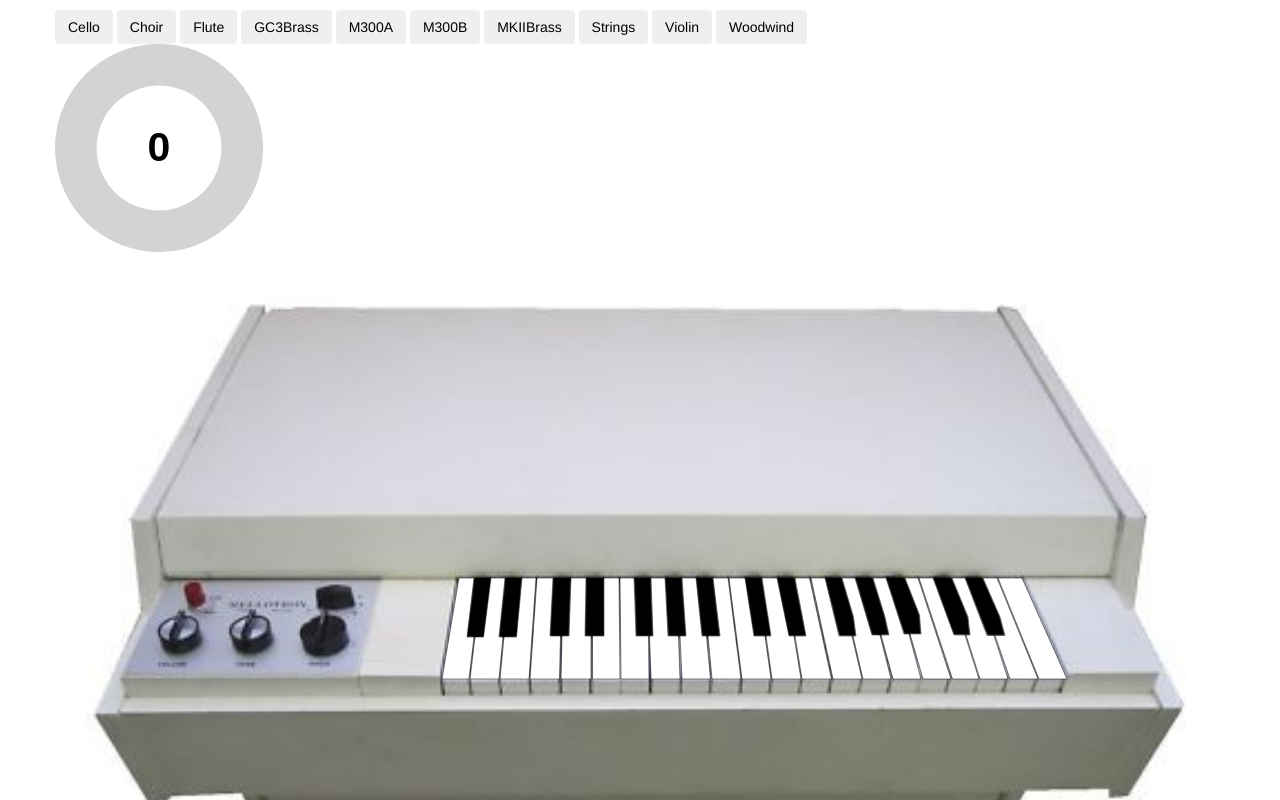
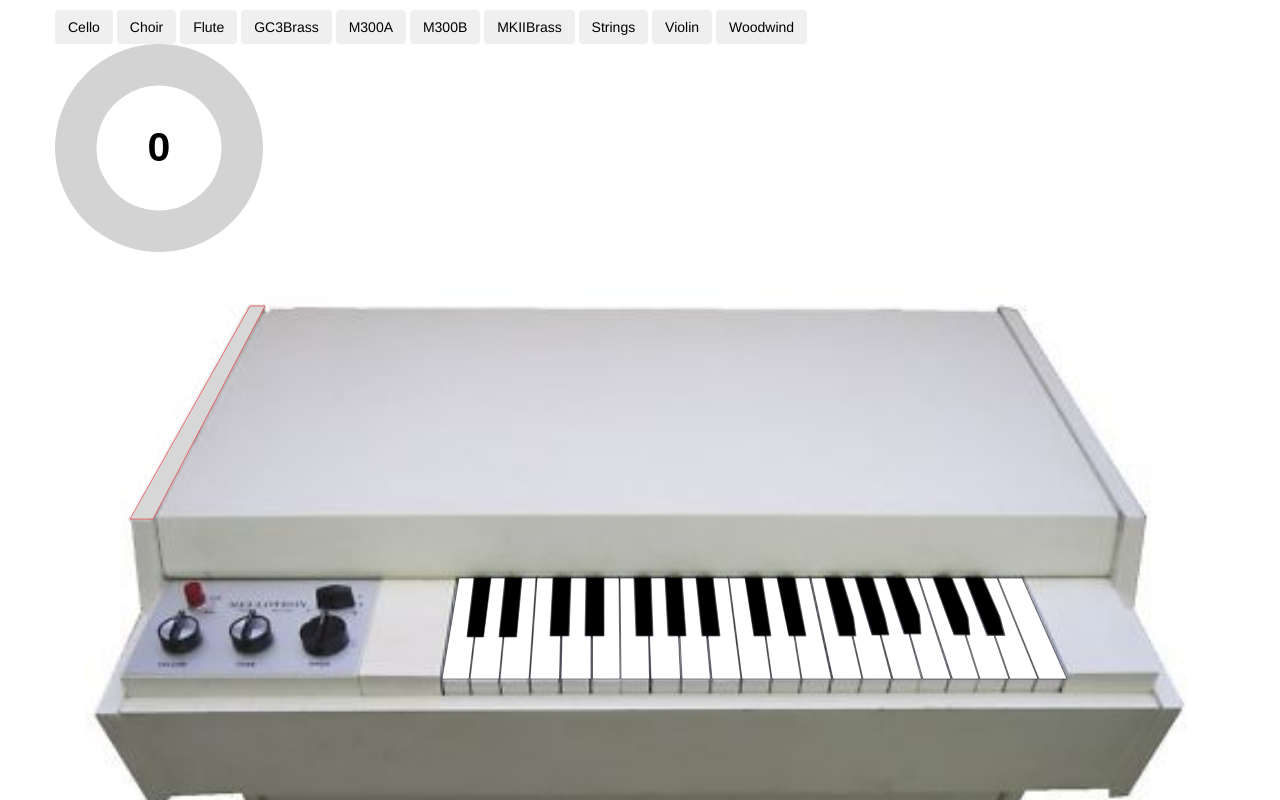
Before and after one commit to douglasray80/mello-bot, a website: page index.html in a window 1280 px wide. Shown: the top 800 px of the page. Drawn offline with Linux system fonts and the light colour scheme; no server answers.

Commit message:
starting drawing the console

```diff
--- a/assets/css/main.css
+++ b/assets/css/main.css
@@ -16,7 +16,7 @@ body {}
 button { color: #000000; }
 
 .knob-container {
-  width: 200px;
+  width: 100px;
   margin-top: 16px;
   margin-left: 12px;
   position: fixed;
--- a/assets/js/main.js
+++ b/assets/js/main.js
@@ -2,7 +2,7 @@ window.onload = function() {
 
   var paper = Snap('#canvas');
 
-  // var border = paper.rect(0, 0, 1000, 550).attr({ fill: '#000', stroke: '#000000', 'stroke-width': 0.8 });
+  // var border = paper.rect(0, 0, 1000, 550).attr({ fill: 'none', stroke: '#000000', 'stroke-width': 0.3 });
   //
   // var gridX = paper.path(
   //   'M 10 0 V 550 M 20 0 V 550 M 30 0 V 550 M 40 0 V 550 M 50 0 V 550 M 60 0 V 550 M 70 0 V 550 M 80 0 V 550 M 90 0 V 550' +
@@ -25,8 +25,8 @@ window.onload = function() {
   //   'M 0 400 H 1000 M 0 410 H 1000 M 0 420 H 1000 M 0 430 H 1000 M 0 440 H 1000 M 0 450 H 1000 M 0 460 H 1000 M 0 470 H 1000 M 0 480 H 1000 M 0 490 H 1000' +
   //   'M 0 500 H 1000 M 0 510 H 1000 M 0 520 H 1000 M 0 530 H 1000 M 0 540 H 1000 M 0 550 H 1000' +
   //   'M 0 0 Z').attr({ stroke: '#000000', 'stroke-width': 0.4 });
-
-
+  //
+  //
   //   paper.text(50, 5, "50");
   //   paper.text(100, 5, "100");
   //   paper.text(150, 5, "150");
@@ -98,9 +98,19 @@ window.onload = function() {
       'angleOffset': -125,
       'angleArc': 360,
       'thickness': .4,
-      'width': '100%'
+      'width': '60%'
     });
   });
+
+  // CONSOLE
+  paper.path('M 165 19, L 45 232, L 68 232, L 180 19, L 165 19, Z').attr({ fill: '#d7d7d7', stroke: '#f00', strokeWidth: 0.5 });
+  paper.path('M ').attr({ fill: 'none', stroke: '#f00', strokeWidth: 0.5 });
+
+
+
+  paper.path().attr({ fill: 'none', stroke: '#000', strokeWidth: 0.5 });
+  paper.path().attr({ fill: 'none', stroke: '#000', strokeWidth: 0.5 });
+
 
   // KEYS
   var g0 = paper.path('M 374 291, L 357 392, L 384 392, L 389 350, L 382 350, L 389 291, L 374 291, Z').attr({ fill: '#fff', stroke: '#000', strokeWidth: 0.5 });
@@ -113,10 +123,10 @@ window.onload = function() {
   var d1 = paper.path('M 486 291, L 484 349, L 477 349, L 476 392, L 506 392, L 506 349, L 500 349, L 501 291, L 485 291, Z').attr({ fill: '#fff', stroke: '#000', strokeWidth: 0.5 });
   var dSharp1 = paper.path('M 502 291, L 501 348, L 518 348, L 518 291, L 502 291, Z').attr({ fill: '#000', stroke: '#000', strokeWidth: 0.5 });
   var e1 = paper.path('M 519 291, L 519 349, L 507.5 349, L 507.5 392, L 535 392, L 534 291, L 519 291, Z').attr({ fill: '#fff', stroke: '#000', strokeWidth: 0.5 });
-  var f1 = paper.path('M 535 291, L 536 392, L 564 392, L 563.5 349, L 551 349, L 549 291, L 535 291, Z').attr({ fill: '#fff', stroke: '#000', strokeWidth: 0.5 });
+  var f1 = paper.path('M 535 291, L 536 392, L 564.5 392, L 563.5 349, L 551 349, L 549 291, L 535 291, Z').attr({ fill: '#fff', stroke: '#000', strokeWidth: 0.5 });
   var fSharp1 = paper.path('M 550 291, L 552 348, L 567 348, L 565 291, L 550 291, Z').attr({ fill: '#000', stroke: '#000', strokeWidth: 0.5 });
 
-  var g1 = paper.path('M 566 291, L 568 349, L 564.5 349, L 566 392, L 595 392, L 593.5 349, L 583 349, L 580 291, L 566 291, Z').attr({ fill: '#fff', stroke: '#000', strokeWidth: 0.5 });
+  var g1 = paper.path('M 566 291, L 568 349, L 564.5 349, L 566 392, L 595.5 392, L 593.5 349, L 583 349, L 580 291, L 566 291, Z').attr({ fill: '#fff', stroke: '#000', strokeWidth: 0.5 });
   var gSharp1 = paper.path('M 581 291, L 584 348, L 600 348, L 596 291, L 581 291, Z').attr({ fill: "#000", stroke: '#000', strokeWidth: 0.5 });
   var a1 = paper.path('M 597 291, L 601 349, L 595 349, L 597 392, L 625.5 392, L 621.5 349, L 617 349, L 611 291, L 597 291, Z').attr({ fill: '#fff', stroke: '#000', strokeWidth: 0.5 });
   var aSharp1 = paper.path('M 612 291, L 618 348, L 634 348, L 627 291, L 612 291, Z').attr({ fill: "#000", stroke: '#000', strokeWidth: 0.5 });
@@ -129,14 +139,14 @@ window.onload = function() {
   var f2 = paper.path('M 726 291, L 748 392, L 777 392, L 767 349, 754 349, L 740 291, L 726 291, Z').attr({ fill: '#fff', stroke: '#000', strokeWidth: 0.5 });
   var fSharp2 = paper.path('M 741 291, L 755 348, L 770 348, L 767.5 330, L 756 291, L 741 291, Z').attr({ fill: '#000', stroke: '#000', strokeWidth: 0.5 });
 
-  var g2 = paper.path('M 757 291, L 768.5 330, L 771 349, L 768 349, L 778 392, L 806 392, L 795 348, L 787 348, L 770 291, L 757 291, Z').attr({ fill: '#fff', stroke: '#000', strokeWidth: 0.5 });
+  var g2 = paper.path('M 757 291, L 768.5 330, L 771 349, L 768 349, L 778 392, L 806.5 392, L 795 348, L 787 348, L 770 291, L 757 291, Z').attr({ fill: '#fff', stroke: '#000', strokeWidth: 0.5 });
   var gSharp2 = paper.path('M 771 291, L 788 347, L 803 347, L 799 330, L 787 291, L 771 291, Z').attr({ fill: '#000', stroke: '#000', strokeWidth: 0.5 });
-  var a2 = paper.path('M 788 291, L 800 330, L 804 348, L 796 348, L 808 392, L 825 392, L 836 392, L 824 347, L 819 347, L 801 291, L 788 291, Z').attr({ fill: '#fff', stroke: '#000', strokeWidth: 0.5 });
+  var a2 = paper.path('M 788 291, L 800 330, L 804 348, L 796 348, L 808 392, L 825 392, L 836.5 392, L 824 347, L 819 347, L 801 291, L 788 291, Z').attr({ fill: '#fff', stroke: '#000', strokeWidth: 0.5 });
   var aSharp2 = paper.path('M 802 291, L 820 346, L 835 346, L 833.5 328, L 819 291, L 802 291, Z').attr({ fill: '#000', stroke: '#000', strokeWidth: 0.5 });
   var b2 = paper.path('M 820 291, L 834.5 328, L 836 347, L 825 347, L 838 392, L 866 392, L 833 291, L 821 291, Z').attr({ fill: '#fff', stroke: '#000', strokeWidth: 0.5 });
   var c3 = paper.path('M 834 291, L 867.5 392, L 894 392, L 880 348, L 869 348, L 848 291, 834 291, Z').attr({ fill: '#fff', stroke: '#000', strokeWidth: 0.5 });
   var cSharp3 = paper.path('M 849 291, L 869.5 347, L 884 347, L 882 330, L 866 291, L 849 291, Z').attr({ fill: '#000', stroke: '#000', strokeWidth: 0.5 });
-  var d3 = paper.path('M 867 291, L 883 330, L 885 348, L 881 348, L 895 392, L 923 392, L 909 348.5, L 902 348.5, L 880 291, L 867 291, Z').attr({ fill: '#fff', stroke: '#000', strokeWidth: 0.5 });
+  var d3 = paper.path('M 867 291, L 883 330, L 885 348, L 881 348, L 895 392, L 924 392, L 909 348.5, L 902 348.5, L 880 291, L 867 291, Z').attr({ fill: '#fff', stroke: '#000', strokeWidth: 0.5 });
   var dSharp3 = paper.path('M 881 291, L 903 347.5, L 918.5 347.5, L 914 330, L 897 291, L 881 291, Z').attr({ fill: '#000', stroke: '#000', strokeWidth: 0.5 });
   var e3 = paper.path('M 898 291, L 915 330, L 920 348.5, L 910 348.5, L 925 392, L 953 392, L 912 291, L 898 291, Z').attr({ fill: '#fff', stroke: '#000', strokeWidth: 0.5 });
   var f3 = paper.path('M 913 291, L 954 392, L 982 392, L 937 291, L 913 291, Z').attr({ fill: '#fff', stroke: '#000', strokeWidth: 0.5 });
```
